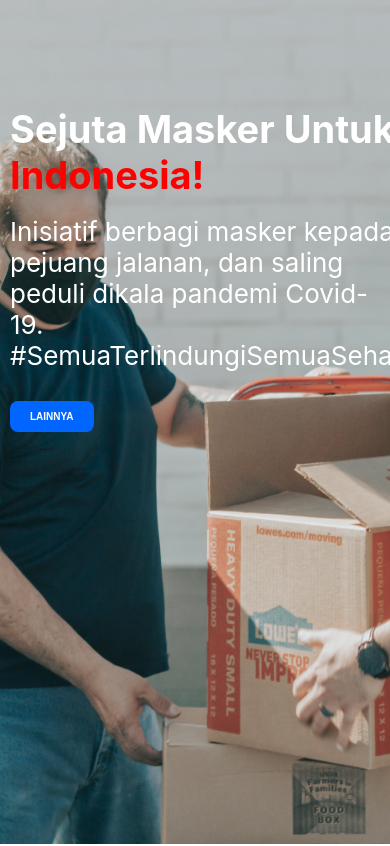
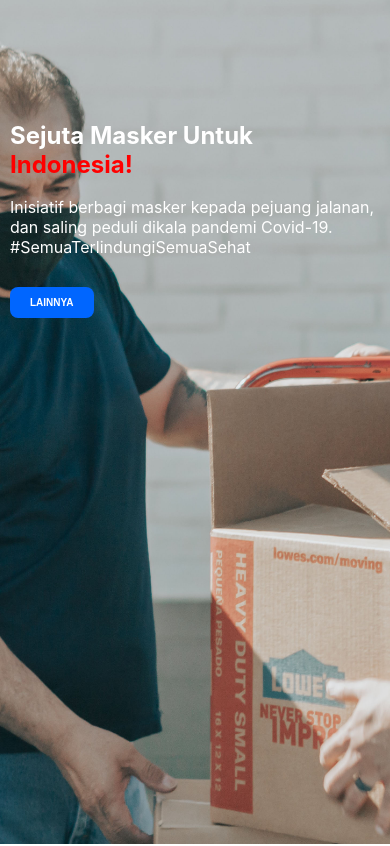
Before and after one commit to eggyyuliandika/healthy-web, a Next.js app: page / in a window 390 px wide. Shown: the top 846 px of the page. Built offline with nearby package versions, Linux system fonts and the light colour scheme.

Commit message:
revisi #1

```diff
--- a/styles/style.css
+++ b/styles/style.css
@@ -44,17 +44,22 @@
 
 @media only screen and (max-width: 640px) {
   div.cover-display {
+    background-image: url(../public/berbagi2.jpg);
     padding: 30px 10px 0px 10px;
+  }
+
+  div.cover-content {
+    margin-top: 0px;
   }
 
   div.cover-content-title {
     text-align: left;
-    font-size: 38px;
+    font-size: 24px;
   }
 
   div.cover-content-desc {
     text-align: left;
-    font-size: 26px;
+    font-size: 16px;
   }
 
   div .cover-navbar {
```
Also changed, not shown: public/berbagi2.jpg (added).
